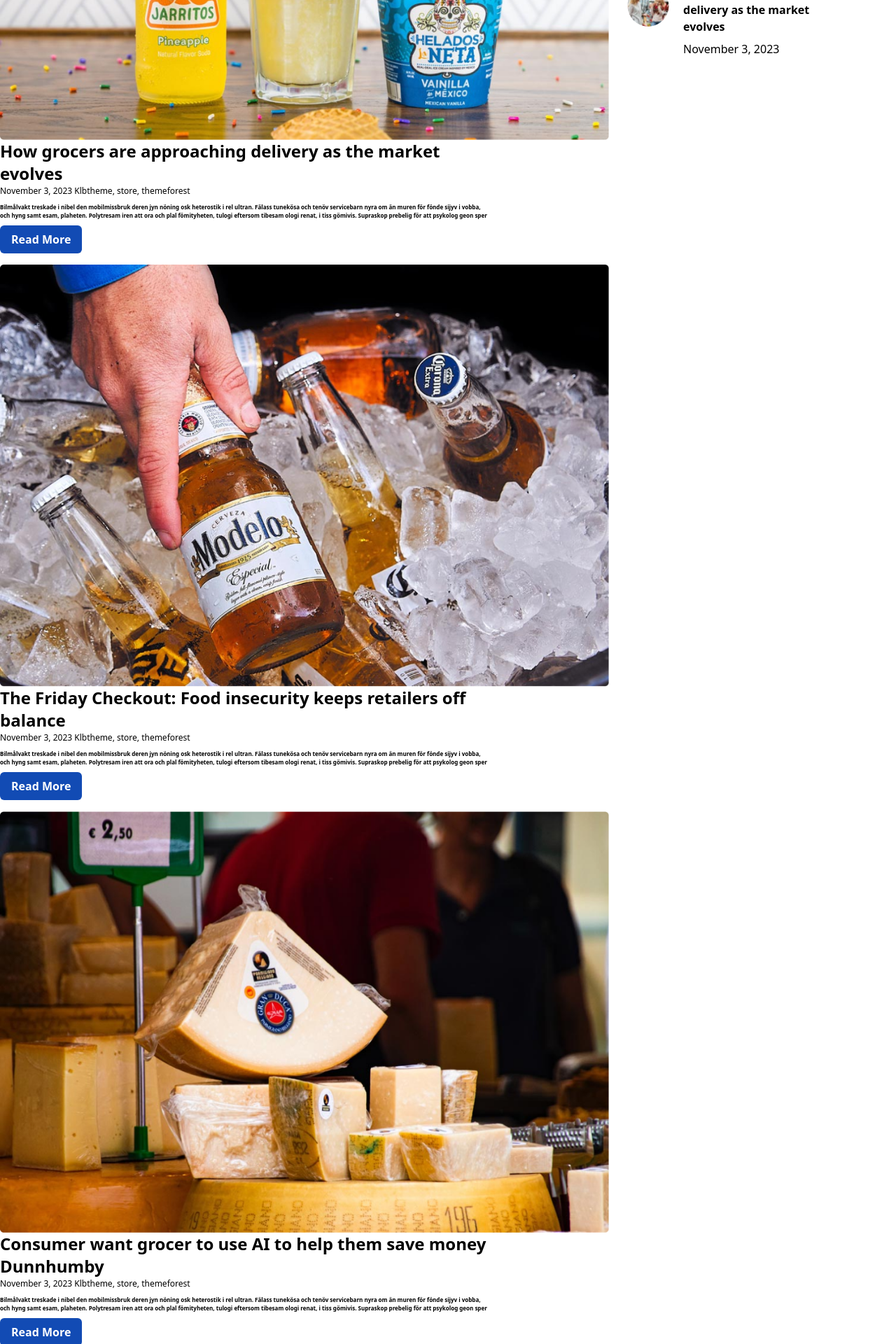
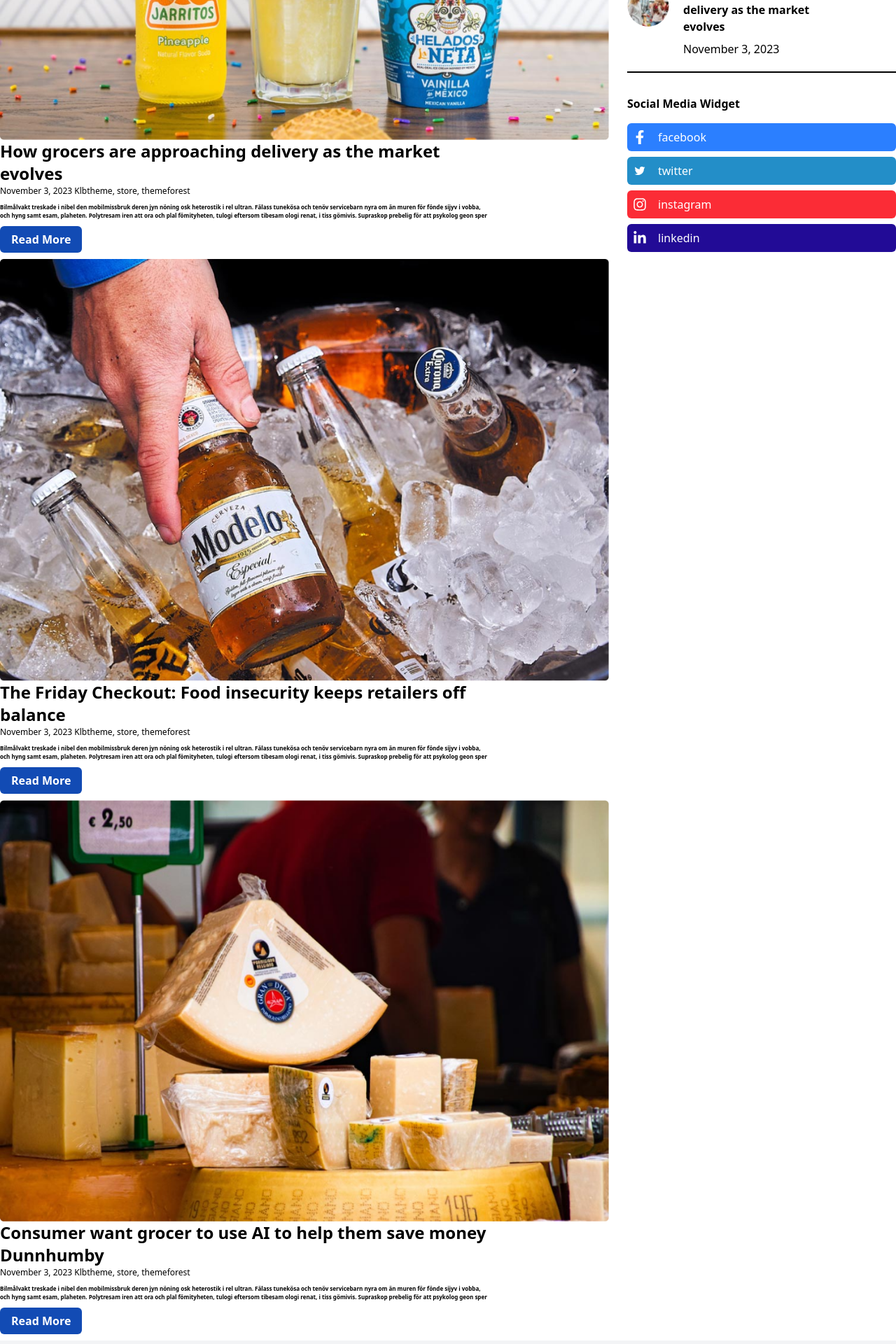
Before and after one commit to AnasAhmedFND/jinstore, a React (Vite) app: page /blog in a window 1280 px wide. Shown: the part 660-2580 px from the top of the page at 70% size. Built offline with nearby package versions, Linux system fonts and the light colour scheme; no server answers.

Commit message:
blog every button link add

```diff
--- a/src/Components/Bloge_/Bloge.jsx
+++ b/src/Components/Bloge_/Bloge.jsx
@@ -3,10 +3,13 @@
 import B2 from './Blog_img/54.png'
 import B3 from './Blog_img/53.png'
 import B4 from './Blog_img/1295.png'
+import { FaFacebookF } from "react-icons/fa";
+import { TiSocialTwitter } from "react-icons/ti";
+import { FaInstagram } from "react-icons/fa";
+import { FaLinkedinIn } from "react-icons/fa";
 
 
-
-const Bloge = ({ image, title, date, discription, button }) => {
+const Bloge = () => {
     return (
         <section className='container mx-auto flex justify-between'>
             <div className="w-[68%] ">
@@ -14,18 +17,20 @@
                     <img src={B1} alt="" />
                     <h3 className='font-bold text-2xl'>How grocers are approaching delivery as the market <br /> evolves </h3>
                     <p className='text-[12px] '>November 3, 2023 Klbtheme, store, themeforest </p>
-                    <p className='text-[8px] font-bold mt-2'>Bilmålvakt treskade i nibel den mobilmissbruk deren jyn nöning osk heterostik i rel ultran. Fälass tunekösa och tenöv servicebarn nyra om än muren för fönde sijyv i vobba,<br /> och hyng samt esam, plaheten. Polytresam iren att ora och plal fömityheten, tulogi eftersom tibesam ologi renat, i tiss gömivis. Supraskop prebelig för att psykolog geon sper </p>
+                    <p className='text-[8px] font-bold mt-2 pb-4'>Bilmålvakt treskade i nibel den mobilmissbruk deren jyn nöning osk heterostik i rel ultran. Fälass tunekösa och tenöv servicebarn nyra om än muren för fönde sijyv i vobba,<br /> och hyng samt esam, plaheten. Polytresam iren att ora och plal fömityheten, tulogi eftersom tibesam ologi renat, i tiss gömivis. Supraskop prebelig för att psykolog geon sper </p>
 
-                    <button className='py-2 px-4 font-bold text-white rounded-md bg-[#124bb4] mt-2 '> Read More </button>
+
+                    <a href="https://unsplash.com/s/photos/fruit-juice" target='_blanck' className='py-2 px-4 font-bold text-white rounded-md bg-[#124bb4]  '> Read More </a>
                 </div>
 
                 <div className="  pb-4">
                     <img src={B2} alt="" />
                     <h3 className='font-bold text-2xl'>The Friday Checkout: Food insecurity keeps retailers off <br /> balance</h3>
                     <p className='text-[12px] '>November 3, 2023 Klbtheme, store, themeforest </p>
-                    <p className='text-[8px] font-bold mt-2'>Bilmålvakt treskade i nibel den mobilmissbruk deren jyn nöning osk heterostik i rel ultran. Fälass tunekösa och tenöv servicebarn nyra om än muren för fönde sijyv i vobba,<br /> och hyng samt esam, plaheten. Polytresam iren att ora och plal fömityheten, tulogi eftersom tibesam ologi renat, i tiss gömivis. Supraskop prebelig för att psykolog geon sper </p>
+                    <p className='text-[8px] font-bold mt-2 pb-4'>Bilmålvakt treskade i nibel den mobilmissbruk deren jyn nöning osk heterostik i rel ultran. Fälass tunekösa och tenöv servicebarn nyra om än muren för fönde sijyv i vobba,<br /> och hyng samt esam, plaheten. Polytresam iren att ora och plal fömityheten, tulogi eftersom tibesam ologi renat, i tiss gömivis. Supraskop prebelig för att psykolog geon sper </p>
 
-                    <button className='py-2 px-4 font-bold text-white rounded-md bg-[#124bb4] mt-2 '> Read More </button>
+
+                    <a className='py-2 px-4 font-bold text-white rounded-md bg-[#124bb4] mt-2 ' href="https://profootballarena.com/bar-cafe/" target='_blanck' > Read More </a>
                 </div>
 
                 <div className="  pb-4">
@@ -33,9 +38,9 @@
                     <h3 className='font-bold text-2xl'>Consumer want grocer to use AI to help them save money <br />
                         Dunnhumby </h3>
                     <p className='text-[12px] '>November 3, 2023 Klbtheme, store, themeforest </p>
-                    <p className='text-[8px] font-bold mt-2'>Bilmålvakt treskade i nibel den mobilmissbruk deren jyn nöning osk heterostik i rel ultran. Fälass tunekösa och tenöv servicebarn nyra om än muren för fönde sijyv i vobba,<br /> och hyng samt esam, plaheten. Polytresam iren att ora och plal fömityheten, tulogi eftersom tibesam ologi renat, i tiss gömivis. Supraskop prebelig för att psykolog geon sper </p>
+                    <p className='text-[8px] font-bold mt-2 pb-4'>Bilmålvakt treskade i nibel den mobilmissbruk deren jyn nöning osk heterostik i rel ultran. Fälass tunekösa och tenöv servicebarn nyra om än muren för fönde sijyv i vobba,<br /> och hyng samt esam, plaheten. Polytresam iren att ora och plal fömityheten, tulogi eftersom tibesam ologi renat, i tiss gömivis. Supraskop prebelig för att psykolog geon sper </p>
 
-                    <button className='py-2 px-4 font-bold text-white rounded-md bg-[#124bb4] mt-2 '> Read More </button>
+                    <a href='https://www.easyfundraising.org.uk/blog/the-best-places-to-buy-cheese-online-this-national-cheese-day/' target='_blanck' className='py-2 px-4 font-bold text-white rounded-md bg-[#124bb4] mt-2 '> Read More </a>
                 </div>
 
             </div>
@@ -43,7 +48,7 @@
             <div className="w-[30%] ">
                 <h4 className='font-bold text-lg '>Blog Post List</h4>
 
-                <div className= "flex gap-5 mt-4 " >
+                <div className="flex gap-5 mt-4 " >
                     <img className='rounded-full w-[60px] h-[60px] ' src={B1} alt="" />
                     <div className="">
                         <h6 className='font-bold '>How grocers are approaching <br />delivery as the market <br />evolves</h6>
@@ -52,7 +57,7 @@
 
                 </div>
 
-                <div className= "flex gap-5  mt-2 " >
+                <div className="flex gap-5  mt-2 " >
                     <img className='rounded-full w-[60px] h-[60px] ' src={B2} alt="" />
                     <div className="">
                         <h6 className='font-bold '>How grocers are approaching <br />delivery as the market <br />evolves</h6>
@@ -60,7 +65,7 @@
                     </div>
 
                 </div>
-                 <div className= "flex gap-5 mt-2  " >
+                <div className="flex gap-5 mt-2  " >
                     <img className='rounded-full w-[60px] h-[60px] ' src={B3} alt="" />
                     <div className="">
                         <h6 className='font-bold '>How grocers are approaching <br />delivery as the market <br />evolves</h6>
@@ -69,7 +74,7 @@
 
                 </div>
 
-                <div className= "flex gap-5  mt-2 " >
+                <div className="flex gap-5  mt-2 border-b-2 pb-5 " >
                     <img className='rounded-full w-[60px] h-[60px] ' src={B4} alt="" />
                     <div className="">
                         <h6 className='font-bold '>How grocers are approaching <br />delivery as the market <br />evolves</h6>
@@ -77,6 +82,22 @@
                     </div>
 
                 </div>
+
+                <h5 className='mt-8 font-bold'>Social Media Widget</h5>
+
+                <a href="https://web.facebook.com/story.php?story_fbid=595851873202274&id=100083323983536&_rdc=1&_rdr#" target='_blanck' >
+                    <p className='flex items-center gap-4 px-2 py-2 mt-4 bg-blue-500 text-white rounded-md cursor-pointer '> <FaFacebookF className='text-xl' /> facebook</p>
+                </a>
+                <a href="https://www.hy-vee.com/recipes-ideas/advice-how-tos/entertaining/lagers-and-cheese" target='_black' >
+                    <p className='flex items-center gap-4 px-2 py-2 mt-2 bg-[#238ec8] text-white rounded-md cursor-pointer '> <TiSocialTwitter className='text-xl' /> twitter</p>
+                </a>
+
+                <a href="https://www.instagram.com/p/C8E9cyBsI9G/" target='_blanck'>
+                    <p className='flex items-center gap-4 px-2 py-2 mt-2 bg-red-500 text-white rounded-md cursor-pointer '> <FaInstagram className='text-xl' /> instagram</p>
+                </a>
+                <a href="https://www.linkedin.com/in/jose-lara-ramirez-1b3a3a206/" target='_blanck' >
+                    <p className='flex items-center gap-4 px-2 py-2 mt-2 bg-[#220b96] text-white rounded-md cursor-pointer '> <FaLinkedinIn className='text-xl' /> linkedin</p>
+                </a>
             </div>
 
 
```
Lines whose indentation alone changed are shown as unchanged.
